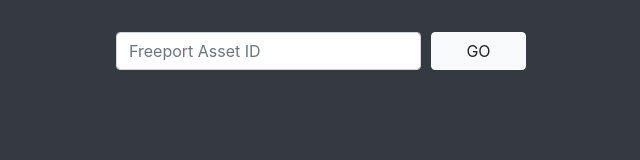
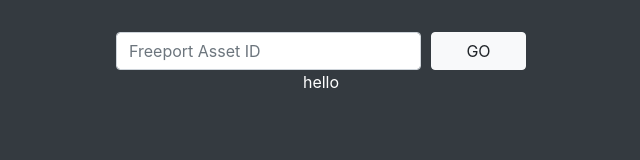
Before and after one commit to mikeinspace/memerator, a React (Create React App) app: page / in a window 1280 px wide. Shown: the part 154-314 px from the top of the page, without its empty margins (319-959 px from the left). Built offline with nearby package versions, Linux system fonts and the light colour scheme.

Commit message:
Update App.js

```diff
--- a/src/App.js
+++ b/src/App.js
@@ -125,7 +125,7 @@ function assetForm() {
             </div>
             <div className="col-2 col-md-3 col-lg-4" />
           </div>
-        </form>
+        </form><p>hello</p>
       </div>
     </div>
   );
```
